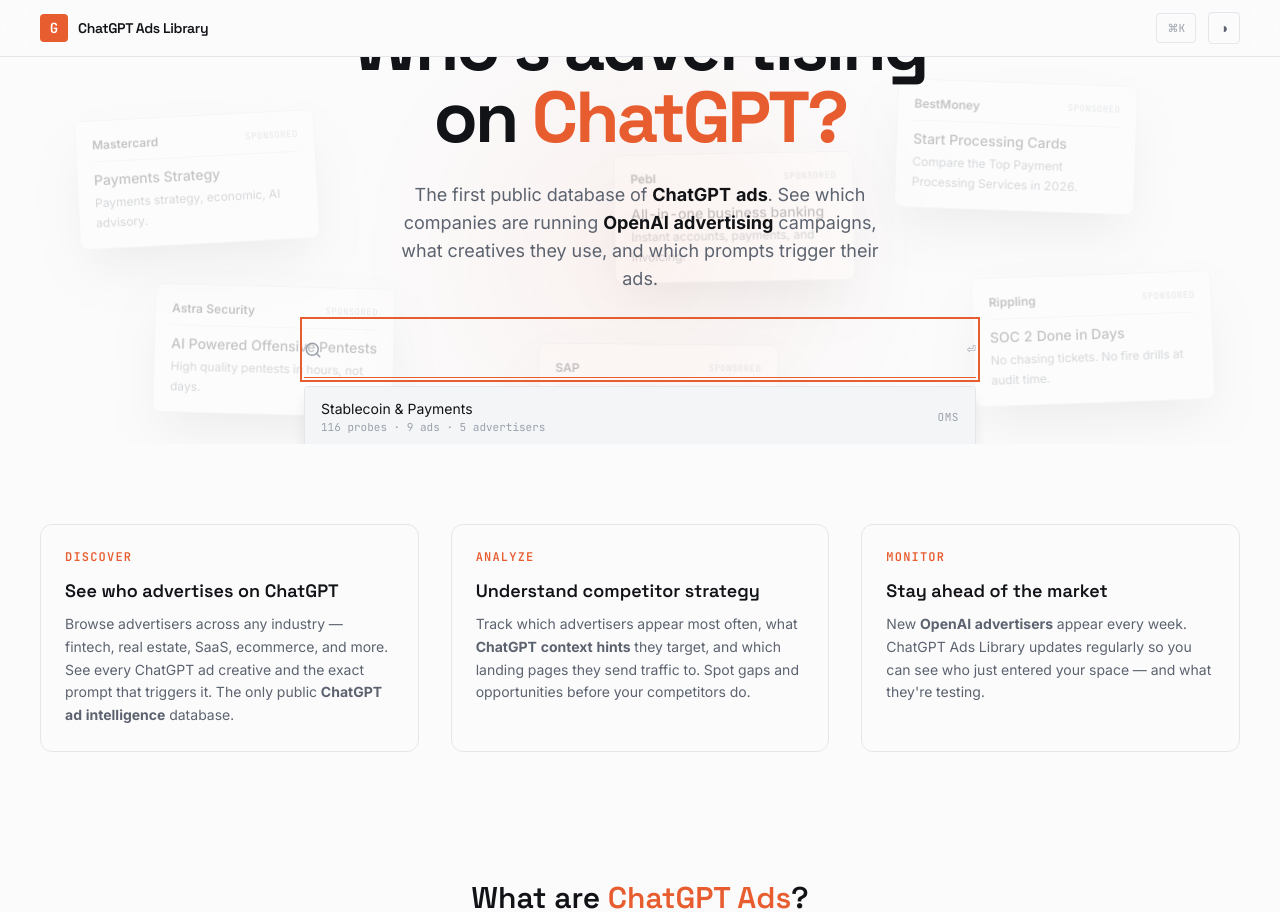
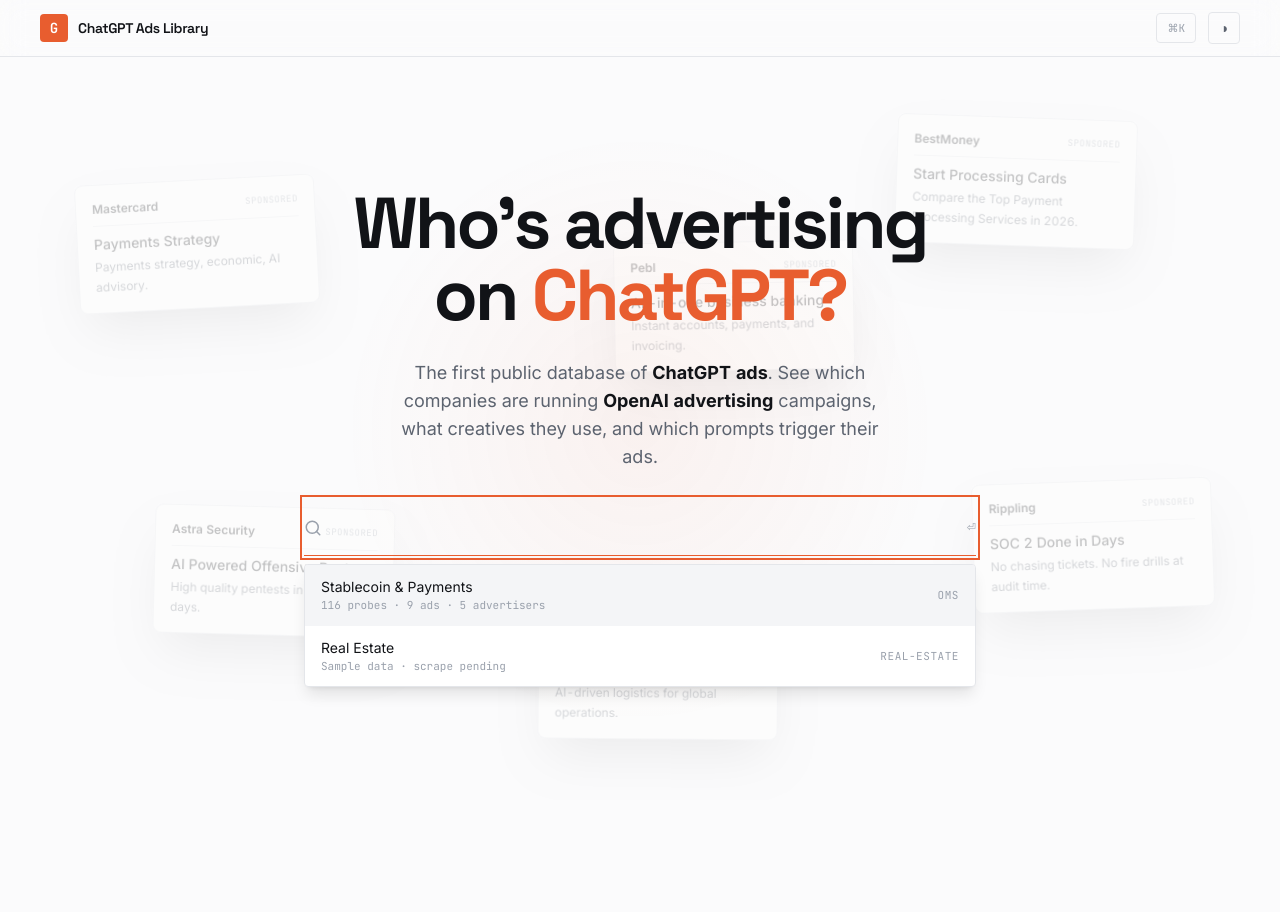
Before and after one commit to AkshatGada/openai-ads, a React (Vite) app in the folder dashboard/: page / in a window 1280 px wide. Shown: the top 912 px of the page. Built offline with nearby package versions, Linux system fonts and the light colour scheme.

Commit message:
Fix: remove overflow-hidden blocking scroll, flatten motion wrapper, add scroll-margin

```diff
--- a/dashboard/src/App.tsx
+++ b/dashboard/src/App.tsx
@@ -204,7 +204,7 @@
 
   return (
     <>
-      <div className="mx-auto max-w-[1320px] px-6 pt-10 md:px-10">
+      <div className="mx-auto max-w-[1320px] scroll-mt-16 px-6 pt-10 md:px-10">
         <h1 className="text-display text-text">{entry.label}</h1>
         <div className="mt-6">
           <ViewNav active={view} onChange={onViewChange} />
--- a/dashboard/src/components/Landing.tsx
+++ b/dashboard/src/components/Landing.tsx
@@ -10,11 +10,15 @@
   onSelect: (entry: IndustryEntry) => void;
 }) {
   return (
-    <div className="relative flex min-h-[calc(100vh-57px)] flex-col items-center overflow-hidden">
-      {/* ── Hero section with floating background creatives ── */}
+    <motion.div
+      initial={{ opacity: 0 }}
+      animate={{ opacity: 1 }}
+      exit={{ opacity: 0, transition: { duration: DUR.fast, ease: EASE_OUT } }}
+    >
+      {/* ── Hero ── */}
       <section
         aria-label="Hero"
-        className="relative flex flex-1 flex-col items-center justify-center overflow-hidden px-6 w-full"
+        className="relative flex min-h-[calc(100vh-57px)] flex-col items-center justify-center overflow-hidden px-6"
       >
         <FloatingCreatives />
 
@@ -28,20 +32,12 @@
         />
 
         <motion.div
-          initial={{ opacity: 0 }}
-          animate={{ opacity: 1 }}
-          exit={{
-            opacity: 0,
-            transition: { duration: DUR.fast, ease: EASE_OUT },
-          }}
-          className="relative z-10 -mt-12 flex w-full max-w-3xl flex-col items-center gap-7"
-        >
-          <motion.div
           variants={staggerParent(0.12)}
           initial="hidden"
           animate="show"
-            className="flex w-full flex-col items-center gap-7"
+          className="relative z-10 -mt-12 flex w-full max-w-3xl flex-col items-center gap-7"
         >
+          {/* Headline */}
           <motion.h1
             variants={fadeUp}
             className="text-center font-display text-5xl font-bold leading-[1.05] tracking-tighter2 text-text md:text-7xl"
@@ -51,6 +47,7 @@
             on <span className="text-accent">ChatGPT?</span>
           </motion.h1>
 
+          {/* Subtitle */}
           <motion.p
             variants={fadeUp}
             className="max-w-lg text-center font-sans text-base text-text-muted md:text-lg"
@@ -63,10 +60,12 @@
             their ads.
           </motion.p>
 
+          {/* Search */}
           <motion.div variants={fadeUp} className="w-full max-w-2xl">
             <IndustrySearch onSelect={onSelect} />
           </motion.div>
 
+          {/* Industry chips */}
           <motion.div
             variants={fadeUp}
             className="flex flex-wrap items-center justify-center gap-2.5"
@@ -82,13 +81,12 @@
             ))}
           </motion.div>
         </motion.div>
-        </motion.div>
       </section>
 
-      {/* ── How it works / Features ── */}
+      {/* ── Features ── */}
       <section
         aria-label="How it works"
-        className="relative z-10 mx-auto w-full max-w-[1320px] px-6 pb-24 pt-12 md:px-10 md:pb-32 md:pt-20"
+        className="mx-auto w-full max-w-[1320px] px-6 pb-24 pt-20 md:px-10 md:pb-32 md:pt-28"
       >
         <motion.div
           initial={{ opacity: 0, y: 24 }}
@@ -143,10 +141,10 @@
         </motion.div>
       </section>
 
-      {/* ── FAQ / SEO content ── */}
+      {/* ── FAQ / SEO ── */}
       <section
         aria-label="Frequently asked questions about ChatGPT ads"
-        className="relative z-10 mx-auto w-full max-w-[1320px] px-6 pb-32 md:px-10"
+        className="mx-auto w-full max-w-[1320px] px-6 pb-32 md:px-10"
       >
         <motion.h2
           initial={{ opacity: 0, y: 12 }}
@@ -198,6 +196,6 @@
           </p>
         </motion.div>
       </section>
-    </div>
+    </motion.div>
   );
 }
```
Lines whose indentation alone changed are shown as unchanged.
